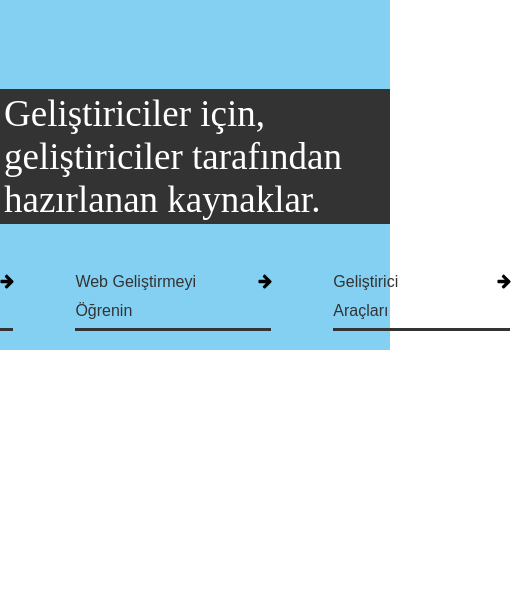
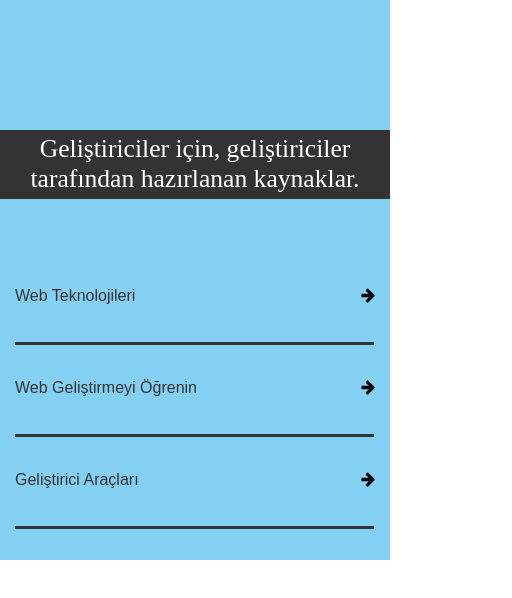
Before and after one commit to ZerrinBostan/kodluyoruz-html-css-training, a plain HTML site: page index.html in a window 390 px wide. Shown: the whole page, 512 px wide, since content can reach past the window. Drawn offline with Linux system fonts and the light colour scheme.

Commit message:
Header.scss styles have been edited.

```diff
--- a/header.css
+++ b/header.css
@@ -1,4 +1,3 @@
-
 :root {
   --malibu: #83d0f2;
   --gray-900: #333333;
@@ -9,9 +8,11 @@
   display: flex;
   position: relative;
   width: 100%;
-    height: 350px;
+  max-width: 100%;
+  height: 35rem;
   justify-content: center;
-    background: url('./img/hero-dino.6c51deebd4af.png') no-repeat  var(--malibu) center 22px;
+  background: url('./img/hero-dino.6c51deebd4af.png') no-repeat var(--malibu)
+    center 22px;
   flex-direction: column;
 }
 
@@ -20,10 +21,10 @@
   background-color: var(--gray-900);
   color: var(--white);
   font-weight: 400;
-    font-size: 37px;
-    padding: 3px 4px;
-    margin-bottom: 40px;
-    margin-top: 70px;
+  font-size: 3.7rem;
+  padding: 0.3rem 0.4rem;
+  margin-bottom: 4.9rem;
+  margin-top: 7rem;
 }
 
 .header-buttons {
@@ -31,4 +32,42 @@
   display: flex;
   justify-content: center;
   align-items: center;
+  margin-bottom: -0.7rem;
 }
+
+@media only screen and (max-width: 767px) {
+  .header-title {
+    align-self: auto;
+    flex-wrap: wrap;
+    font-size: 1.6rem;
+    width: auto;
+    text-align: center;
+  }
+
+  .header-buttons {
+    flex-direction: column;
+    margin-left: 15px;
+    margin-right: 15px;
+  }
+
+  .header-buttons-wrapper {
+    width: 92%;
+    align-self: flex-start;
+    margin-bottom: 25px;
+  }
+}
+
+@media only screen and (min-width: 768px) and (max-width: 1023px) {
+  .header-title {
+    font-size: 3rem;
+  }
+
+  .header-buttons {
+    flex-direction: column;
+  }
+
+  .header-buttons-wrapper {
+    margin-left: 3.9rem;
+    width: 91%;
+  }
+}
```
Lines whose indentation alone changed are shown as unchanged.
